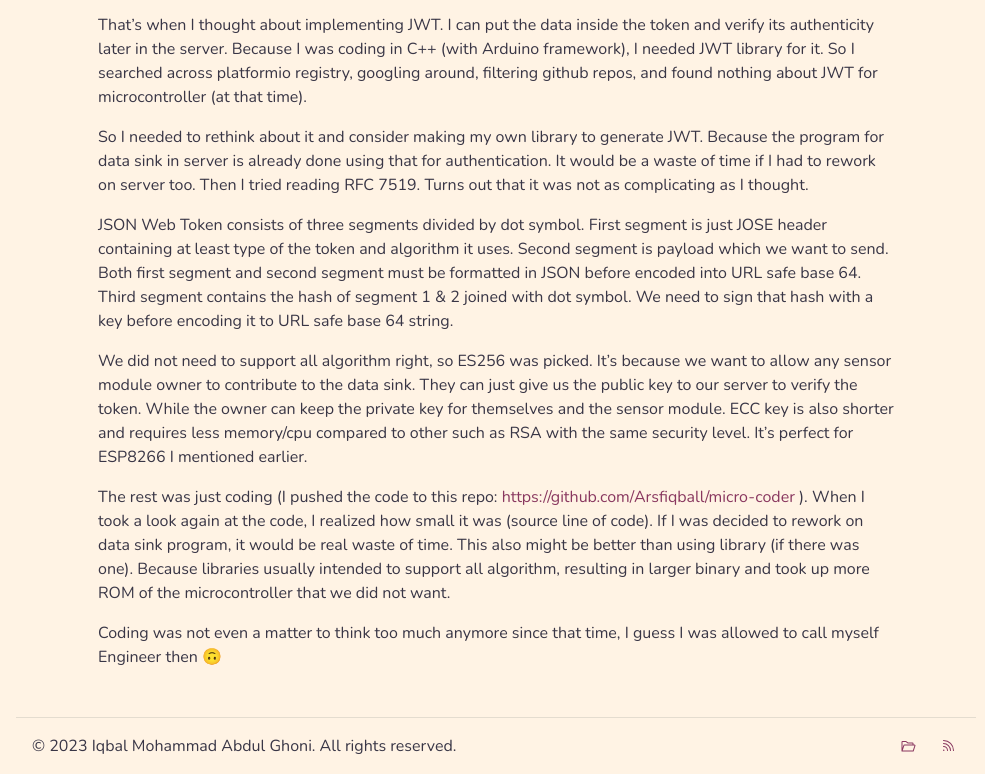
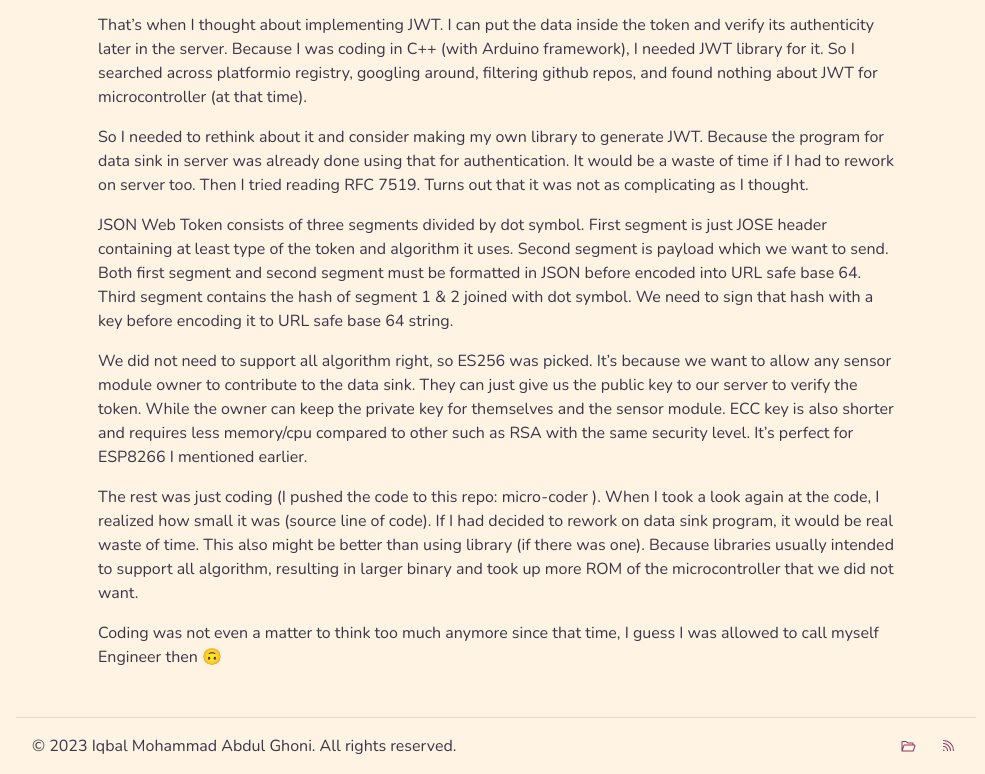
Before and after one commit to Arsfiqball/arsfiqball.com, an Astro site: page /notebook/2023/1 in a window 1280 px wide. Shown: the part 1052-1826 px from the top of the page, without its empty margins (144-1129 px from the left). Built offline with nearby package versions, Linux system fonts and the light colour scheme; Astro itself is replaced by a stand-in of ours.

Commit message:
Fix text

```diff
--- a/src/content/blog/2023/1.md
+++ b/src/content/blog/2023/1.md
@@ -12,12 +12,12 @@ Until when I worked on an IoT project. We decided to build ESP8266 based board b
 
 That’s when I thought about implementing JWT. I can put the data inside the token and verify its authenticity later in the server. Because I was coding in C++ (with Arduino framework), I needed JWT library for it. So I searched across platformio registry, googling around, filtering github repos, and found nothing about JWT for microcontroller (at that time).
 
-So I needed to rethink about it and consider making my own library to generate JWT. Because the program for data sink in server is already done using that for authentication. It would be a waste of time if I had to rework on server too. Then I tried reading RFC 7519. Turns out that it was not as complicating as I thought.
+So I needed to rethink about it and consider making my own library to generate JWT. Because the program for data sink in server was already done using that for authentication. It would be a waste of time if I had to rework on server too. Then I tried reading RFC 7519. Turns out that it was not as complicating as I thought.
 
 JSON Web Token consists of three segments divided by dot symbol. First segment is just JOSE header containing at least type of the token and algorithm it uses. Second segment is payload which we want to send. Both first segment and second segment must be formatted in JSON before encoded into URL safe base 64. Third segment contains the hash of segment 1 & 2 joined with dot symbol. We need to sign that hash with a key before encoding it to URL safe base 64 string.
 
 We did not need to support all algorithm right, so ES256 was picked. It’s because we want to allow any sensor module owner to contribute to the data sink. They can just give us the public key to our server to verify the token. While the owner can keep the private key for themselves and the sensor module. ECC key is also shorter and requires less memory/cpu compared to other such as RSA with the same security level. It’s perfect for ESP8266 I mentioned earlier.
 
-The rest was just coding (I pushed the code to this repo: [https://github.com/Arsfiqball/micro-coder](https://github.com/Arsfiqball/micro-coder/blob/master/README.md) ). When I took a look again at the code, I realized how small it was (source line of code). If I was decided to rework on data sink program, it would be real waste of time. This also might be better than using library (if there was one). Because libraries usually intended to support all algorithm, resulting in larger binary and took up more ROM of the microcontroller that we did not want.
+The rest was just coding (I pushed the code to this repo: micro-coder ). When I took a look again at the code, I realized how small it was (source line of code). If I had decided to rework on data sink program, it would be real waste of time. This also might be better than using library (if there was one). Because libraries usually intended to support all algorithm, resulting in larger binary and took up more ROM of the microcontroller that we did not want.
 
 Coding was not even a matter to think too much anymore since that time, I guess I was allowed to call myself Engineer then 🙃
```
